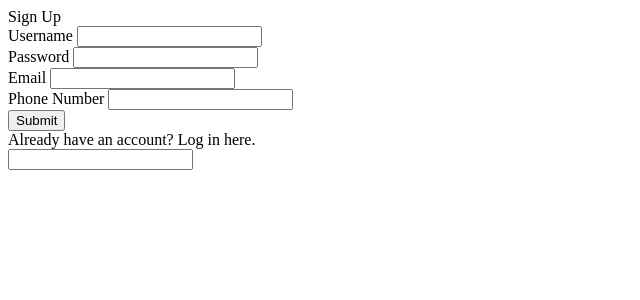
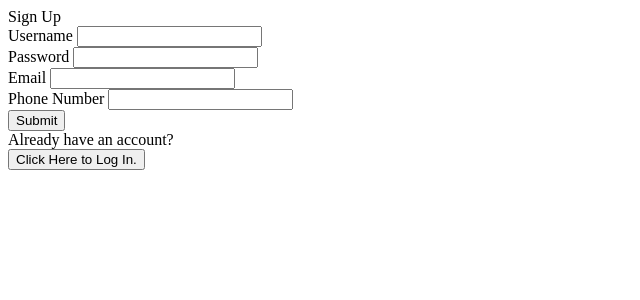
Before and after one commit to Yeti-Crab-CTR11/HomeHelper, a React app: page /signup in a window 1280 px wide. Shown: the top 300 px of the page, without its empty margins (0-640 px from the left). Built offline with nearby package versions, Linux system fonts and the light colour scheme.

Commit message:
finished with login, working on signup

```diff
--- a/client/components/dashboard.js
+++ b/client/components/dashboard.js
@@ -12,22 +12,22 @@ import Card from './card';
 
 const Dashboard = () => {
   //create the state
-  const [user, setUser] = useContext(UserContext);
+  const [userId, setUserId] = useContext(UserContext);
   const [items, setItems] = useState(null);
 
   //redirect to login page if user is not logged in
-  if (!user) return <Navigate replace to='/login' />;
+  if (!userId) return <Navigate replace to='/login' />;
   if (!items) return <Navigate replace to='/additems' />;
 
   //listen to changes in state
   useEffect(() => {
-    const currentItems = APIFunctions.getItems(user);
+    const currentItems = APIFunctions.getItems(userId);
     setItems(currentItems);
   });
 
   // **************************HELPER FUNCTIONS*************************
   const handleLogoutBtnClick = () => {
-    setUser(null);
+    setUserId(null);
     return <Navigate replace to='/login' />;
   };
 
@@ -51,13 +51,13 @@ const Dashboard = () => {
     <div>
       <header>
         <h1>homeBuddy</h1>
-        <button id='logout' onClick={() => handleLogOutBtnClick()}></button>
+        <button id='logout' onClick={() => handleLogoutBtnClick()}></button>
       </header>
       <section id='mainDisplay'>{cards}</section>
       <footer>
         <button
           id='addItems'
-          onClick={() => handleAddItemsBtnClick(user)}
+          onClick={() => handleAddItemsBtnClick(userId)}
         ></button>
       </footer>
     </div>
--- a/client/components/login.js
+++ b/client/components/login.js
@@ -1,5 +1,5 @@
 import React, { useState, useContext, useEffect, Component } from 'react';
-import { Navigate } from 'react-router-dom';
+import { Navigate, useNavigate } from 'react-router-dom';
 import {UserContext} from '../App';
 import APIFunctions from './util/APIfunctions';
 
@@ -12,7 +12,8 @@ import APIFunctions from './util/APIfunctions';
 
 
 const Login = () => {
-    const [user, setUser] = useContext(UserContext);
+  const navigate = useNavigate();
+  const [userId, setUserId] = useContext(UserContext);
   const [errorMessages, setErrorMessages] = useState({});
   const [isSubmitted, setIsSubmitted] = useState(false);
 
@@ -24,46 +25,54 @@ const Login = () => {
     pass: "invalid password"
   };
 
-    const handleSubmit = (event) => {
+  const handleSubmit = async (event) => {
 
     //Prevent page reload
     event.preventDefault();
-      let { uname, pass } = document.forms[0];
+    const { uname, pass } = document.forms[0];
 
     // Find user login info
 
-    //   const userData = database.find((user) => user.username === uname.value);
 
-    const userData = APIFunctions.verifyLogin(uname.value, pass.value);
+    // console.log('username and pw is', uname.value, pass.value);
 
+    console.log("This runs first");
+    const userData = await APIFunctions.verifyLogin(uname.value, pass.value);
+    console.log("this runs third.");
     // What syntax do we need to find this data?
     // I should make a post request to my server(api)
 
+    // console.log("Is the async working correctly? userData is ", userData);
+
     // Compare user info
     if (userData) {
-        if (userData.password !== pass.value) {
-          // Invalid password
-          setErrorMessages({ name: "pass", message: errors.pass });
-        } else {
+      // if (userData.password !== pass.value) {
+      //   // Invalid password
+      //   setErrorMessages({ name: "pass", message: errors.pass });
+      // } else {
+      console.log(userData);
       setIsSubmitted(true);
-          setUser(uname);
+      setUserId(userData);
       // I want to set the state for the user by pulling data from the database
-          return <Navigate replace to='/dashboard' />
+      // return <Navigate replace to='index' />;
+      return navigate('/');
       //is this correct syntax?
     }
-      } else {
+    else {
       // Username not found
       // doesn't this catch null as a falsy value?
-        setErrorMessages({ name: "uname", message: errors.uname });
+      setErrorMessages({ name: 'uname', message: errors.uname });
     }
   };
 
 
 
-    const handleClick = (event) => {
-        return <Navigate replace to='/signup' />
+  const handleClick = () => {
+    console.log('Navigating to Sign Up');
+    return navigate('/signup');
+    // return <Navigate to='/signup' />;
     //is this enough to exit the login page and enter the signup page?
-    }
+  };
 
 
 
@@ -92,12 +101,14 @@ const Login = () => {
           <input type="submit" />
         </div>
         <div className="button-container">
-          <input type="signup" onClick={handleClick}/>
+          <input type="button" value="Sign Up Here" onClick={() => handleClick()}/>
         </div>
       </form>
     </div>
 
   );
+
+  // onClick={() => handleClick()
 
   return (
     <div className="app">
@@ -109,6 +120,6 @@ const Login = () => {
   );
 
 
-    }
+};
 
 export default Login;
--- a/client/components/signup.js
+++ b/client/components/signup.js
@@ -54,7 +54,7 @@ const SignUp = () => {
 
 
 
-    const handleClick = (event) => {
+  const handleClick = () => {
       return <Navigate replace to='/login' />
   }
 
@@ -95,8 +95,8 @@ const SignUp = () => {
           <input type="submit" />
         </div>
         <div className="button-container">
-          <div className="login-redirect">Already have an account? Log in here.</div>
-          <input type="login" onClick={handleClick}/>
+          <div className="login-redirect">Already have an account?</div>
+          <input type="button" value="Click Here to Log In." onClick={handleClick}/>
         </div>
       </form>
     </div>
@@ -114,7 +114,7 @@ const SignUp = () => {
     </div>
   );
 
-}
+};
 
 
 export default SignUp;
--- a/client/components/util/APIfunctions.js
+++ b/client/components/util/APIfunctions.js
@@ -14,22 +14,27 @@ const APIFunctions = {};
 
 // VERIFY LOGIN
 
-APIFunctions.verifyLogin = (username, password) => {
+APIFunctions.verifyLogin = async (username, password) => {
   const url = '/api/users/login';
 
   const data = {
     user_name: username,
     password: password
-  }
+  };
 
-  fetch(url, {
+  const response = await fetch(url, {
     method: 'POST',
     headers: { 'Content-Type': 'application/json' },
     body: JSON.stringify(data),
   })
   .then((response) => response.json())
-  .then((returnedData) => console.log(returnedData))
-  .catch((err) => console.log("Error verifying Login", err))
+  .then((returnedData) => {
+    console.log('This runs second.');
+    return returnedData;
+  })
+  .catch((err) => console.log("Error verifying Login", err));
+
+  return response;
 
 }
 
```
Also changed, not shown: 1 other file (tests, documents, lock files or other folders). Lines whose indentation alone changed are shown as unchanged.
